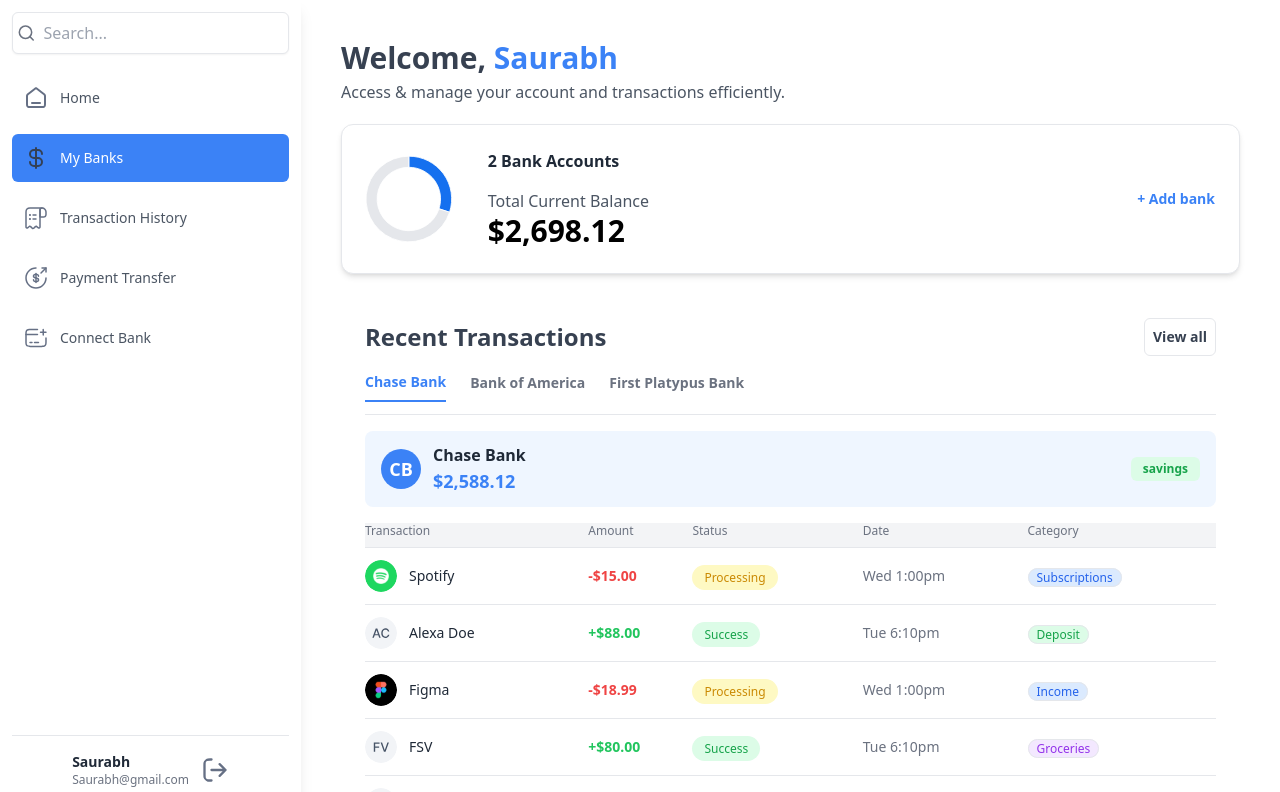
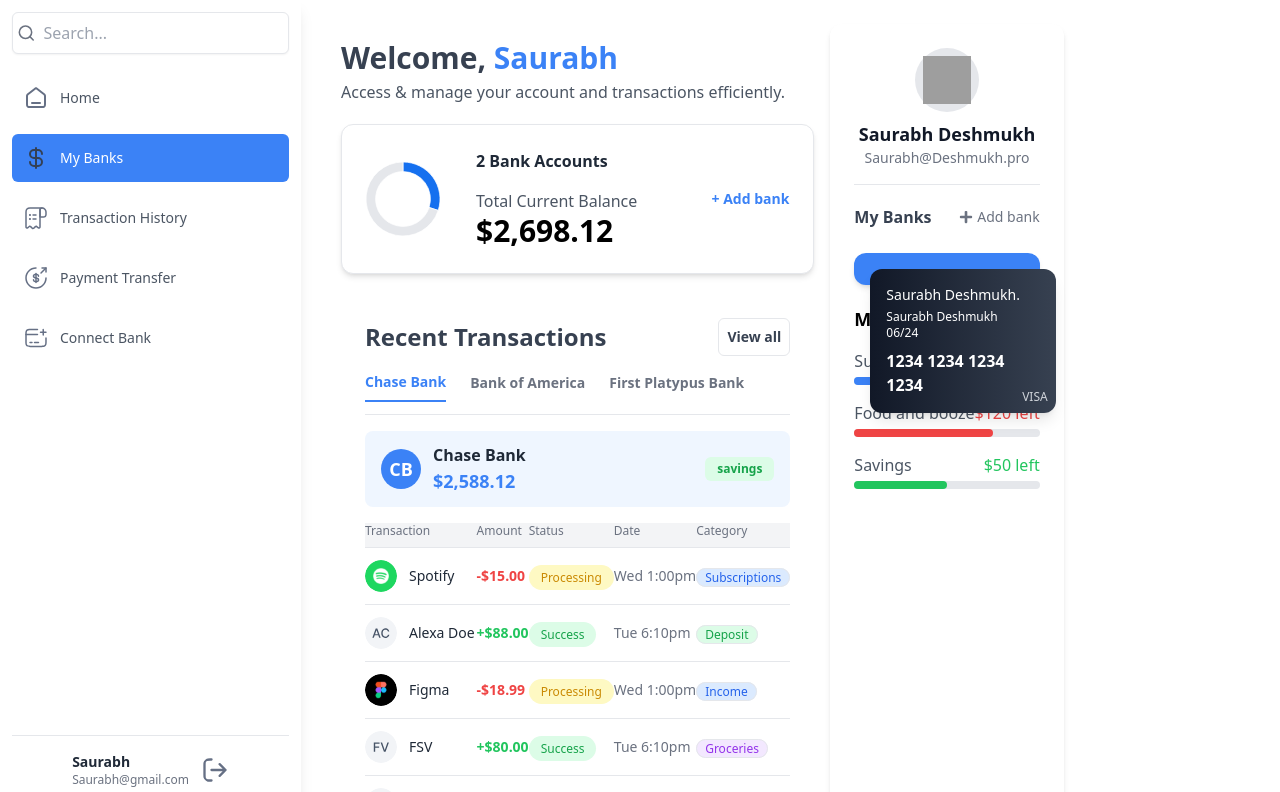
Before and after one commit to saurabhgdeshmukh/FinTech, a Next.js app: page /home in a window 1280 px wide. Shown: the top 792 px of the page. Built offline with nearby package versions, Linux system fonts and the light colour scheme; grey boxes are pictures that could not be loaded.

Commit message:
Budget Updated

```diff
--- a/app/home/page.tsx
+++ b/app/home/page.tsx
@@ -6,7 +6,7 @@
   return (
     <div className="flex">
       <Sidebar />
-      <div className="flex-1 p-6">
+      <div className="flex p-6">
         <Dashboard />
         <Budget />
       </div>
--- a/components/Budget.tsx
+++ b/components/Budget.tsx
@@ -1,23 +1,78 @@
-const Budget: React.FC = () => {
+import React from "react";
+import { FaPlus } from "react-icons/fa";
+
+const Dashboard: React.FC = () => {
   return (
-      <div className="bg-white p-6 rounded-xl shadow-md mt-5">
-        <h2 className="text-xl font-bold mb-4">My Budgets</h2>
+    <div className="bg-white p-6 rounded-xl shadow-md">
+      {/* Profile Section */}
+      <div className="flex flex-col items-center pb-4 border-b border-gray-200">
+        <div className="w-16 h-16 rounded-full bg-gray-200 flex items-center justify-center">
+          <img src="/logo.png" alt="Profile Logo" className="w-12 h-12" />
+        </div>
+        <h2 className="text-lg font-semibold text-gray-900 mt-2">Saurabh Deshmukh</h2>
+        <p className="text-gray-500 text-sm">Saurabh@Deshmukh.pro</p>
+      </div>
+
+      {/* My Banks Section */}
+      <div className="mt-5">
+        <div className="flex justify-between items-center mb-2">
+          <h3 className="text-md font-semibold text-gray-700">My Banks</h3>
+          <button className="text-gray-500 flex items-center text-sm">
+            <FaPlus className="mr-1" />
+            Add bank
+          </button>
+        </div>
+        <div className="relative w-full">
+          <div className="absolute top-4 left-4 w-full">
+            <div className="bg-gradient-to-r from-gray-900 to-gray-700 text-white p-4 rounded-xl shadow-lg relative z-10">
+              <p className="text-sm font-medium">Saurabh Deshmukh.</p>
+              <p className="text-xs mt-1">Saurabh Deshmukh</p>
+              <p className="text-xs">06/24</p>
+              <p className="text-md font-semibold mt-2">1234 1234 1234 1234</p>
+              <span className="absolute bottom-2 right-2 text-xs text-gray-300">VISA</span>
+            </div>
+          </div>
+          <div className="bg-blue-500 p-4 rounded-xl shadow-md mt-6"></div>
+        </div>
+      </div>
+
+      {/* My Budgets Section */}
+      <div className="mt-5">
+        <h2 className="text-lg font-bold mb-4">My Budgets</h2>
         <div className="space-y-4">
+          <div>
             <div className="flex justify-between">
-            <span>Subscriptions</span>
+              <span className="text-gray-600">Subscriptions</span>
               <span className="text-blue-500 font-medium">$25 left</span>
             </div>
+            <div className="w-full bg-gray-200 h-2 rounded-full mt-1">
+              <div className="bg-blue-500 h-2 rounded-full w-1/4"></div>
+            </div>
+          </div>
+
+          <div>
             <div className="flex justify-between">
-            <span>Food and Booze</span>
+              <span className="text-gray-600">Food and booze</span>
               <span className="text-red-500 font-medium">$120 left</span>
             </div>
+            <div className="w-full bg-gray-200 h-2 rounded-full mt-1">
+              <div className="bg-red-500 h-2 rounded-full w-3/4"></div>
+            </div>
+          </div>
+
+          <div>
             <div className="flex justify-between">
-            <span>Savings</span>
+              <span className="text-gray-600">Savings</span>
               <span className="text-green-500 font-medium">$50 left</span>
+            </div>
+            <div className="w-full bg-gray-200 h-2 rounded-full mt-1">
+              <div className="bg-green-500 h-2 rounded-full w-2/4"></div>
+            </div>
+          </div>
         </div>
       </div>
     </div>
   );
 };
 
-  export default Budget;
+export default Dashboard;
--- a/package.json
+++ b/package.json
@@ -31,6 +31,7 @@
     "react-countup": "^6.5.3",
     "react-dom": "^18",
     "react-hook-form": "^7.51.3",
+    "react-icons": "^5.5.0",
     "react-plaid-link": "^3.5.1",
     "recharts": "^2.15.1",
     "tailwind-merge": "^2.3.0",
```
Also changed, not shown: 1 other file (tests, documents, lock files or other folders). Lines whose indentation alone changed are shown as unchanged.
